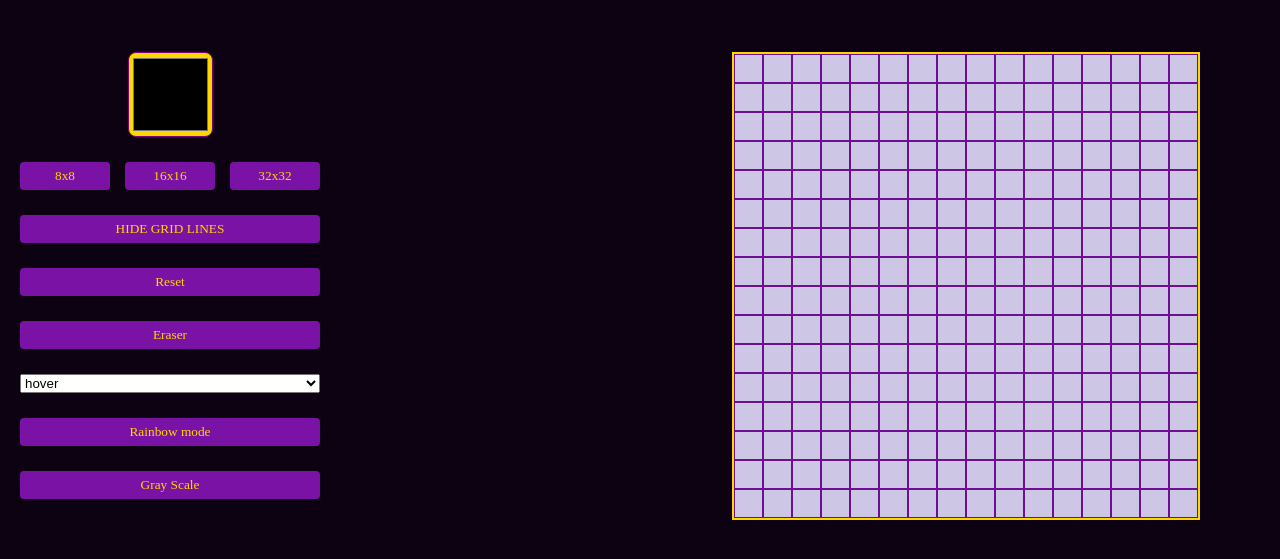
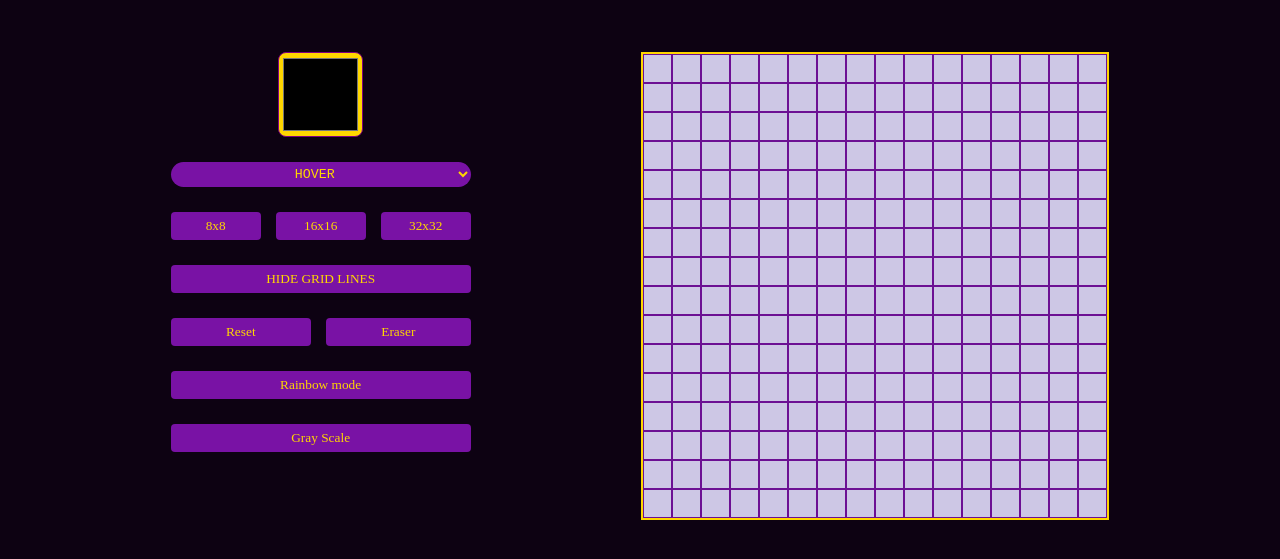
Before and after one commit to SiFou01/Sketch, a plain HTML site: page index.html in a window 1280 px wide. Shown: the part 63-622 px from the top of the page. Drawn offline with Linux system fonts and the light colour scheme; a web font is replaced by a local one.

Commit message:
Style select elemnt and buttons

```diff
--- a/index.html
+++ b/index.html
@@ -14,18 +14,20 @@
     <div id="container">
         <div id="options">
             <input id="color-selector" type="color" onchange="getSelectedColor()">
+            <select>
+                <option>HOVER</option>
+                <option>CLICK</option>
+            </select>
             <div id="box-size">
                 <button onclick="changeBoxes(8)">8x8</button>
                 <button onclick="changeBoxes(16)">16x16</button>
                 <button onclick="changeBoxes(32)">32x32</button>
             </div>
             <button onclick="changeGridLines()">HIDE GRID LINES</button>
+            <div id="reset-erase">
             <button onclick="reset()">Reset</button>
             <button onclick="erase()">Eraser</button>
-            <select>
-                <option>hover</option>
-                <option>click</option>
-            </select>
+            </div>
             <button onclick="activateRainbowMode()">Rainbow mode</button>
             <button onclick="activateGrayScale()">Gray Scale</button>
         </div>
--- a/script.js
+++ b/script.js
@@ -109,11 +109,11 @@ select.addEventListener("change", changeEventListener);
 
 function changeEventListener() {
     switch (select.value) {
-        case "hover" :
+        case "HOVER" :
             sketchBox.removeEventListener("click", changeColor);
             sketchBox.addEventListener("mouseover", changeColor);
             break;
-        case "click" :
+        case "CLICK" :
             sketchBox.removeEventListener("mouseover", changeColor);
             sketchBox.addEventListener("click", changeColor);
     }
--- a/styles.css
+++ b/styles.css
@@ -21,23 +21,22 @@ h1 {
 #container {
     display: flex;
     margin-top: 55px;
+    justify-content: space-evenly;
 }
 
 #options {
     display: flex;
     flex-direction: column;
     gap: 25px;
-    padding-left: 20px;
 }
 
 #sketch-box {
     height: 464px;
     width: 464px;
-    margin-left: auto;
-    margin-right: 80px;
     border: gold 2px solid;
     display: flex;
     flex-wrap: wrap;
+    flex-shrink: 0;
 }
 
 .boxes {
@@ -95,6 +94,16 @@ button {
     width: 90px;
 }
 
+#reset-erase {
+    display: flex;
+    gap: 15px;
+}
+
+#reset-erase button {
+    flex-shrink: 0;
+    flex-grow: 1;
+}
+
 #color-selector {
     align-self: center;
     background: none;
@@ -105,3 +114,13 @@ button {
     border-color: purple;
     background-color: gold;
 }
+
+select{
+    color: gold;
+    text-align: center;
+    background-color: #7912A5;
+    border: none;
+    height: 25px;
+    border-radius: 15px;
+    font-family: monospace;
+}
```
